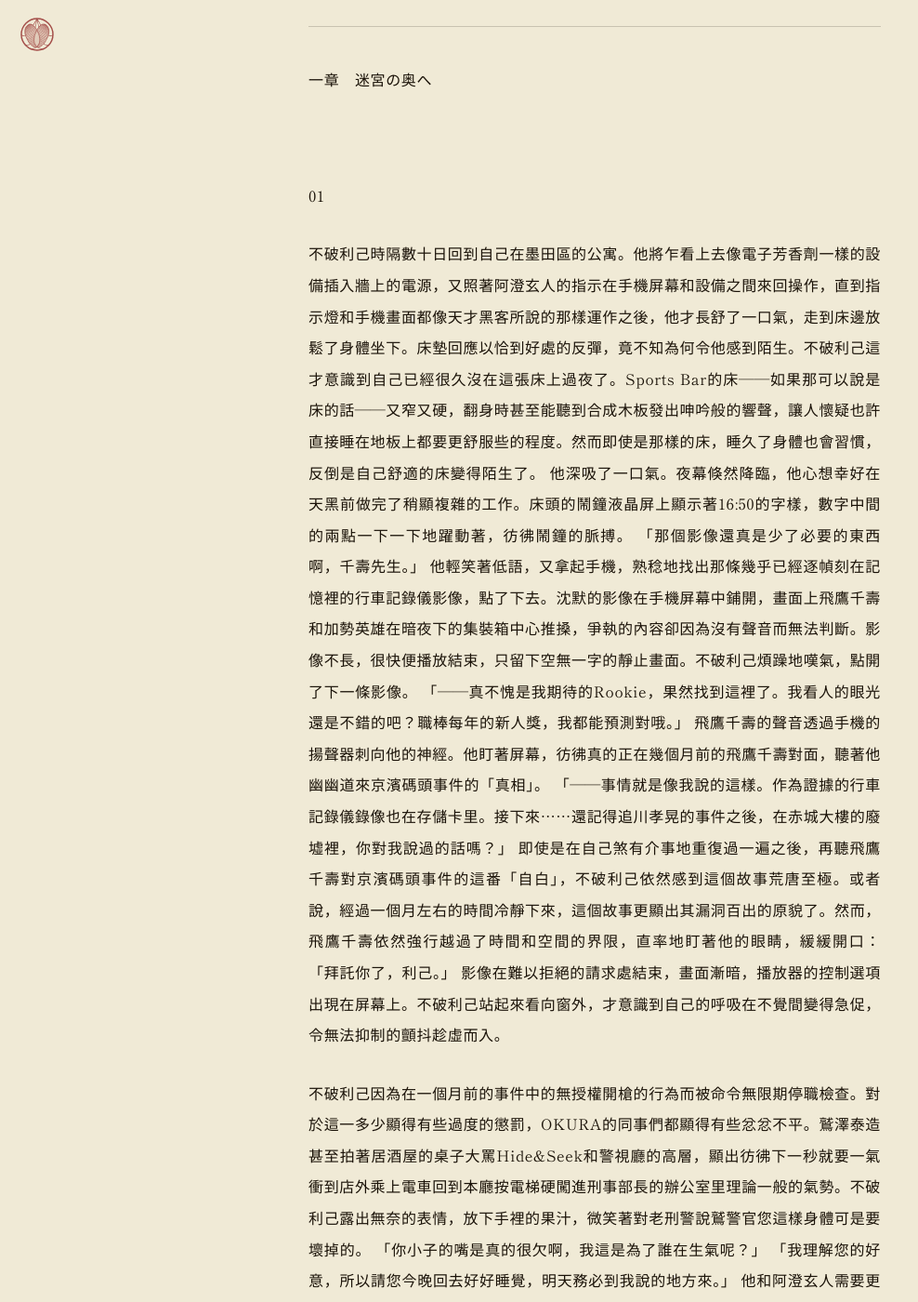
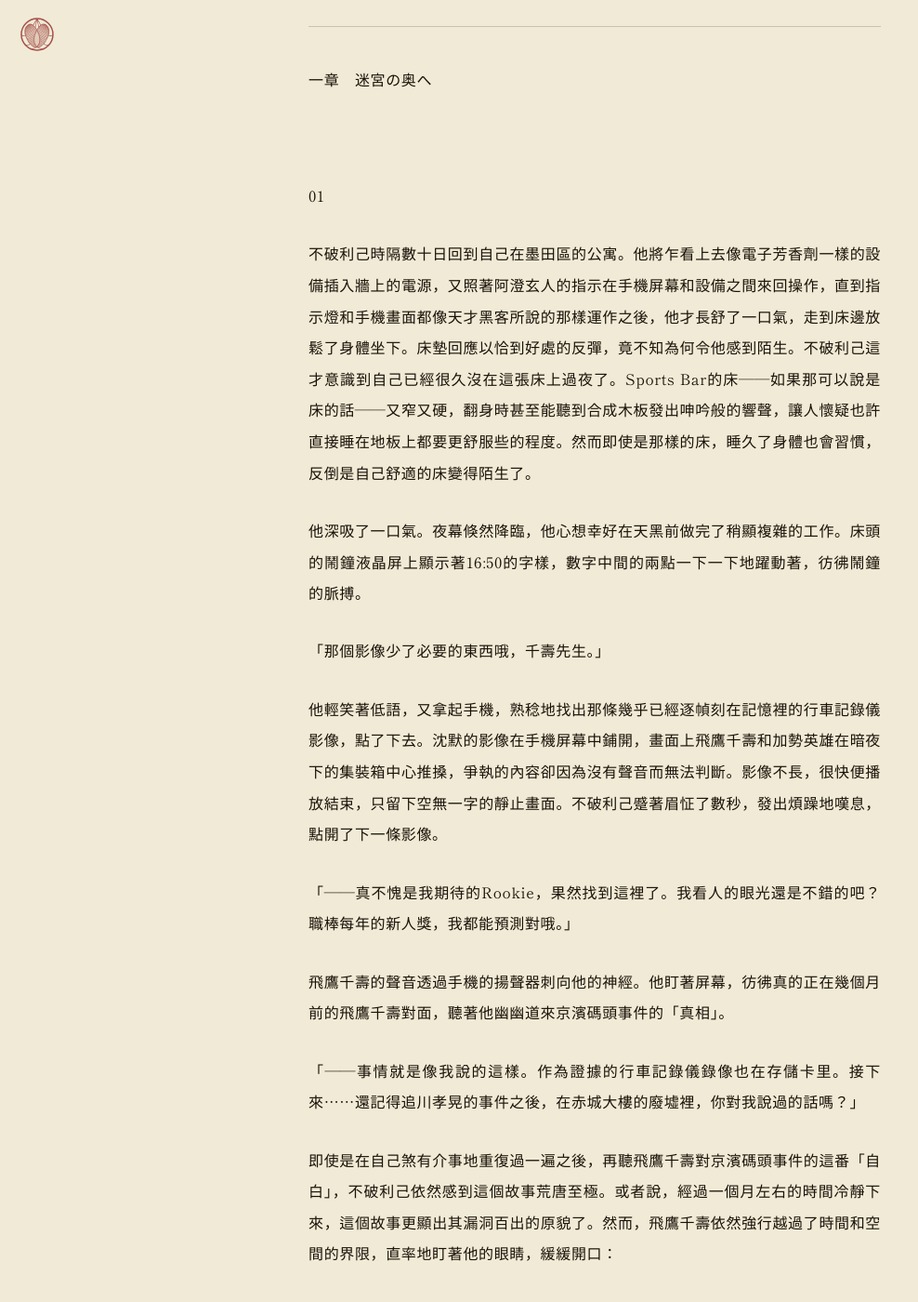
Before and after one commit to AriaYura/eternalnessstudy, a Jekyll site: the page built from posts/takeyabunotsuki/t-01.md, in a window 1280 px wide and 1400 px high, scrolled down 190 px. Shown: the whole window at 93% size, without its empty margins (0-988 px from the left). Built offline with Jekyll 4.4.1, drawn with Linux system fonts in a browser that asks for light colours; some web fonts are replaced; some of the changed text lies outside the part shown.

Commit message:
adjust lines in new t-01-01

```diff
--- a/posts/takeyabunotsuki/t-01.md
+++ b/posts/takeyabunotsuki/t-01.md
@@ -15,32 +15,61 @@ permalink: /posts/takeyabunotsuki/t-01/
 01
 
 不破利己時隔數十日回到自己在墨田區的公寓。他將乍看上去像電子芳香劑一樣的設備插入牆上的電源，又照著阿澄玄人的指示在手機屏幕和設備之間來回操作，直到指示燈和手機畫面都像天才黑客所說的那樣運作之後，他才長舒了一口氣，走到床邊放鬆了身體坐下。床墊回應以恰到好處的反彈，竟不知為何令他感到陌生。不破利己這才意識到自己已經很久沒在這張床上過夜了。Sports Bar的床——如果那可以說是床的話——又窄又硬，翻身時甚至能聽到合成木板發出呻吟般的響聲，讓人懷疑也許直接睡在地板上都要更舒服些的程度。然而即使是那樣的床，睡久了身體也會習慣，反倒是自己舒適的床變得陌生了。
+
 他深吸了一口氣。夜幕倏然降臨，他心想幸好在天黑前做完了稍顯複雜的工作。床頭的鬧鐘液晶屏上顯示著16:50的字樣，數字中間的兩點一下一下地躍動著，彷彿鬧鐘的脈搏。
-「那個影像還真是少了必要的東西啊，千壽先生。」
-他輕笑著低語，又拿起手機，熟稔地找出那條幾乎已經逐幀刻在記憶裡的行車記錄儀影像，點了下去。沈默的影像在手機屏幕中鋪開，畫面上飛鷹千壽和加勢英雄在暗夜下的集裝箱中心推搡，爭執的內容卻因為沒有聲音而無法判斷。影像不長，很快便播放結束，只留下空無一字的靜止畫面。不破利己煩躁地嘆氣，點開了下一條影像。
+
+「那個影像少了必要的東西哦，千壽先生。」
+
+他輕笑著低語，又拿起手機，熟稔地找出那條幾乎已經逐幀刻在記憶裡的行車記錄儀影像，點了下去。沈默的影像在手機屏幕中鋪開，畫面上飛鷹千壽和加勢英雄在暗夜下的集裝箱中心推搡，爭執的內容卻因為沒有聲音而無法判斷。影像不長，很快便播放結束，只留下空無一字的靜止畫面。不破利己蹙著眉怔了數秒，發出煩躁地嘆息，點開了下一條影像。
+
 「——真不愧是我期待的Rookie，果然找到這裡了。我看人的眼光還是不錯的吧？職棒每年的新人獎，我都能預測對哦。」
+
 飛鷹千壽的聲音透過手機的揚聲器刺向他的神經。他盯著屏幕，彷彿真的正在幾個月前的飛鷹千壽對面，聽著他幽幽道來京濱碼頭事件的「真相」。
+
 「——事情就是像我說的這樣。作為證據的行車記錄儀錄像也在存儲卡里。接下來……還記得追川孝晃的事件之後，在赤城大樓的廢墟裡，你對我說過的話嗎？」
+
 即使是在自己煞有介事地重復過一遍之後，再聽飛鷹千壽對京濱碼頭事件的這番「自白」，不破利己依然感到這個故事荒唐至極。或者說，經過一個月左右的時間冷靜下來，這個故事更顯出其漏洞百出的原貌了。然而，飛鷹千壽依然強行越過了時間和空間的界限，直率地盯著他的眼睛，緩緩開口：
+
 「拜託你了，利己。」
+
 影像在難以拒絕的請求處結束，畫面漸暗，播放器的控制選項出現在屏幕上。不破利己站起來看向窗外，才意識到自己的呼吸在不覺間變得急促，令無法抑制的顫抖趁虛而入。
 
+<br>
+
 不破利己因為在一個月前的事件中的無授權開槍的行為而被命令無限期停職檢查。對於這一多少顯得有些過度的懲罰，OKURA的同事們都顯得有些忿忿不平。鷲澤泰造甚至拍著居酒屋的桌子大罵Hide&Seek和警視廳的高層，顯出彷彿下一秒就要一氣衝到店外乘上電車回到本廳按電梯硬闖進刑事部長的辦公室里理論一般的氣勢。不破利己露出無奈的表情，放下手裡的果汁，微笑著對老刑警說鷲警官您這樣身體可是要壞掉的。
+
 「你小子的嘴是真的很欠啊，我這是為了誰在生氣呢？」
+
 「我理解您的好意，所以請您今晚回去好好睡覺，明天務必到我說的地方來。」
+
 他和阿澄玄人需要更多的同伴。權衡之下，不破利己最終決定，把OKURA的同事們——不僅是原本就一定程度上知情的吉岡雷和結城倫子，也包括牧原祈里和鷲澤泰造——都拉攏成為他們的同伴。畢竟這些人也是眼下為數不多他可以完全信任的對象了。那之後，他把Sports Bar地下室的秘密與Hide&Seek文件里的情報盡數共享給了OKURA的成員。鷲澤泰造瞪大了眼睛，說你們可真是在做些不得了的事情呢。
+
 唯獨飛鷹千壽留下的那第二段影像，不破利己沒有告訴任何人。原本那些話也是對自己說的——他想。既然如此，便沒有告知他人的義務。他在赤城大樓的廢墟裡的確對飛鷹千壽說過些讓他自己想來都覺得可笑的幼稚話，甚至他自己都沒想到年長的搭檔竟然將其當真，還反過來對他發出如此荒謬的請求了。
 
-*
-「怎麼了，千壽先生。你說點什麼啊。來反駁吧，請對我說『不是我做的』吧。」
-如果以坐在告解室里的覺悟重新組織語言，他說出的話就會變成「你確定要這樣做嗎」。儘管他原封不動地照著飛鷹千壽留在影像中的指示，像背台詞一般說出了那番「推理」，但他非常清楚那不過是飛鷹千壽捏造出來的事件經過。真實依然藏在繁茂而雜亂的竹林深處。
-——請再考慮一下，千壽先生。
-他彷彿在調用所有健全的神經元鑄造鑄著這句話，試圖像幻想小說中描繪的魔法使或者超能力者那樣，將自己的思緒傳達給數步之外的搭檔。而對方卻用聽上去不容置疑的語氣，一字一句地重復著他已經在存儲卡的視頻中聽到過的那些話。
-「揭露得真好啊，真不愧是我所期待的Rookie。」
-年長的搭檔緩緩走向他，發出的話音和他在視頻文件中聽到的聲音逐漸重合，只是疊上了倒計時般沈重的腳步聲之後，顯得更加低沈而決絕，全然沒有一絲他所熟悉的笑意在裡面了。飛鷹千壽和他擦肩而過。他的身體顫抖，呼吸急促，腦海裡只剩下一句話在盤旋著。
-千壽先生，再——
-金屬的響聲粗暴地阻斷了他的思考迴路，令他一瞬間怔在原地。在他的背後，飛鷹千壽朝他掏出了槍。
+<br>
+
 *
 
+「怎麼了，千壽先生。你說點什麼啊。來反駁吧，請對我說『不是我做的』吧。」
+
+如果以坐在告解室里的覺悟重新組織語言，他說出的話就會變成「你確定要這樣做嗎」。儘管他原封不動地照著飛鷹千壽留在影像中的指示，像背台詞一般說出了那番「推理」，但他非常清楚那不過是飛鷹千壽捏造出來的事件經過。真實依然藏在繁茂而雜亂的竹林深處。
+
+——請再考慮一下，千壽先生。
+
+他彷彿在調用所有健全的神經元鑄造鑄著這句話，試圖像幻想小說中描繪的魔法使或者超能力者那樣，將自己的思緒傳達給數步之外的搭檔。而對方卻用聽上去不容置疑的語氣，一字一句地重復著他已經在存儲卡的視頻中聽到過的那些話。
+
+「揭露得真好啊，真不愧是我所期待的Rookie。」
+
+年長的搭檔緩緩走向他，發出的話音和他在視頻文件中聽到的聲音逐漸重合，只是疊上了倒計時般沈重的腳步聲之後，顯得更加低沈而決絕，全然沒有一絲他所熟悉的笑意在裡面了。飛鷹千壽和他擦肩而過。他的身體顫抖，呼吸急促，腦海裡只剩下一句話像等待指示的直升機那樣焦躁地盤旋著。
+
+千壽先生，再——
+
+金屬的響聲粗暴地阻斷了他的思考迴路，令他一瞬間怔在原地。在他的背後，飛鷹千壽朝他掏出了槍。
+
+*
+
+<br>
+
 「……再怎麼說，那樣忽然用槍指著自己的搭檔也太過分了吧。你居然記仇嗎，千壽先生。」
+
 不破利己強行停止了回憶，惡狠狠地吐出一口氣來。鬧鐘的液晶顯示屏上，數字忽然從19:20跳成了19:21，就連中間躍動的兩點彷彿也變得更加急促。他抬起頭，窗外的夜景變得清晰起來，年輕人的身影則悄然從玻璃中隱去了。
```
